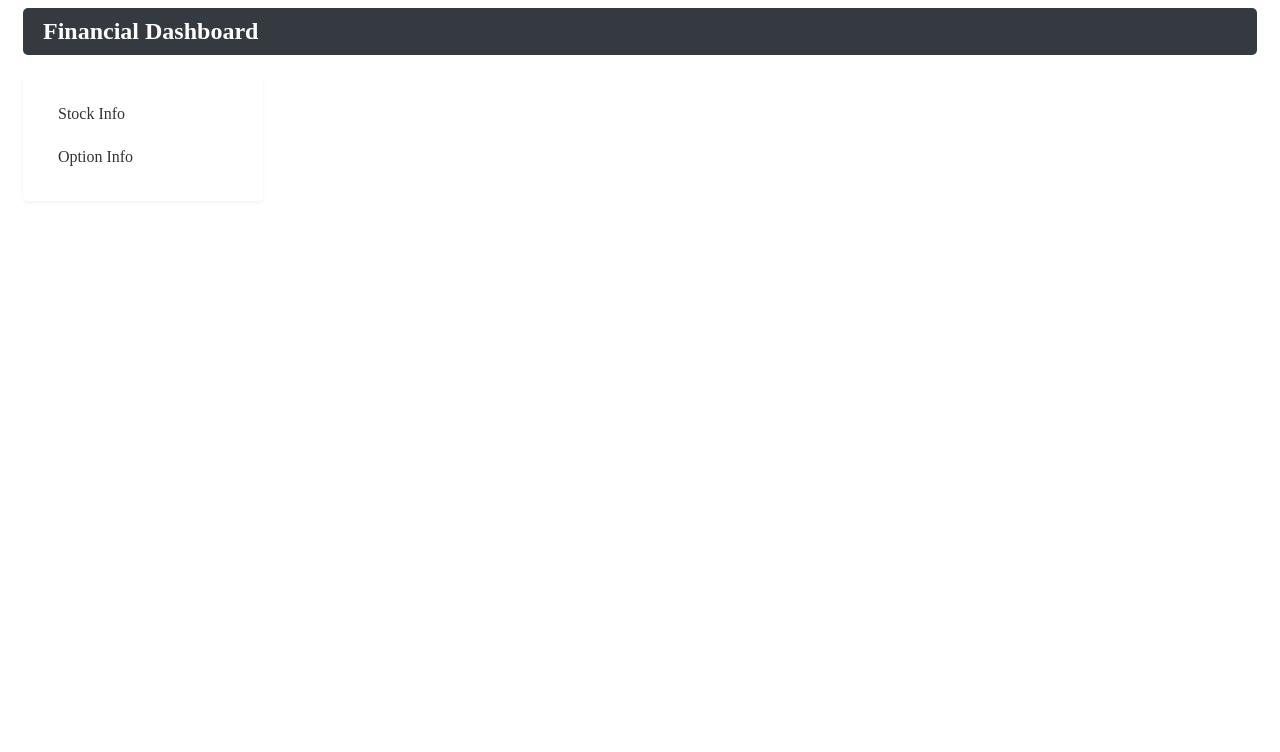
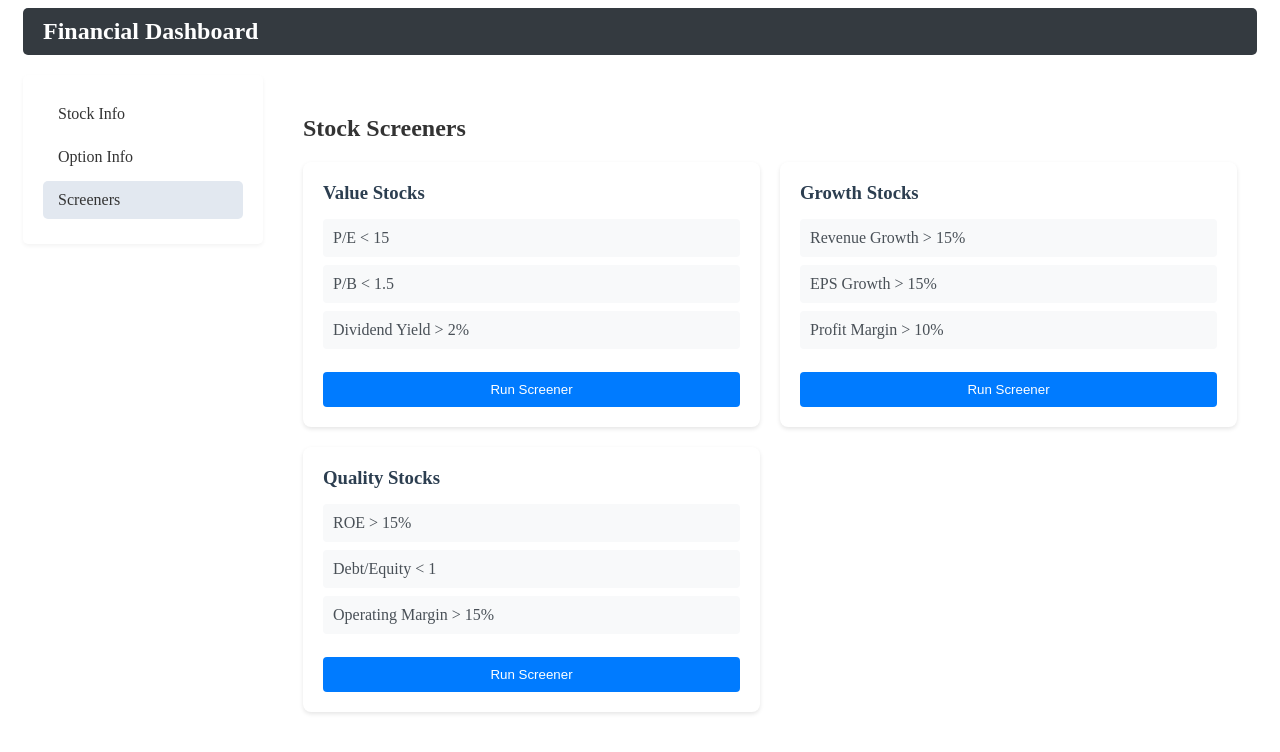
Before and after one commit to dandy007/py_invest, a Vue app in the folder stocks/frontend/vue/financial-dashboard/: page /screeners in a window 1280 px wide. Shown: the top 752 px of the page. Built offline with nearby package versions, Linux system fonts and the light colour scheme.

Commit message:
screener

```diff
--- a/stocks/frontend/vue/financial-dashboard/src/App.vue
+++ b/stocks/frontend/vue/financial-dashboard/src/App.vue
@@ -7,6 +7,7 @@
       <nav class="sidebar">
         <router-link to="/stocks" class="nav-item">Stock Info</router-link>
         <router-link to="/options" class="nav-item">Option Info</router-link>
+        <router-link to="/screeners" class="nav-item">Screeners</router-link>
       </nav>
       <main>
         <router-view />
--- a/stocks/frontend/vue/financial-dashboard/src/router/index.ts
+++ b/stocks/frontend/vue/financial-dashboard/src/router/index.ts
@@ -1,6 +1,7 @@
 import { createRouter, createWebHistory } from 'vue-router'
 import StockDashboard from '../views/StockDashboard.vue'
 import OptionsDashboard from '../views/OptionsDashboard.vue'
+import Screeners from '../views/Screeners.vue'
 
 const router = createRouter({
   history: createWebHistory(),
@@ -18,6 +19,11 @@ const router = createRouter({
       path: '/options',
       name: 'options',
       component: OptionsDashboard
+    },
+    {
+      path: '/screeners',
+      name: 'screeners',
+      component: Screeners
     }
   ]
 })
--- /dev/null
+++ b/stocks/frontend/vue/financial-dashboard/src/views/Screeners.vue
@@ -0,0 +1,123 @@
+<template>
+  <div class="screeners">
+    <h2>Stock Screeners</h2>
+    <div class="screeners-grid">
+      <!-- Value Stocks Card -->
+      <div class="screener-card">
+        <h3>Value Stocks</h3>
+        <div class="metrics">
+          <div class="metric">
+            <p>P/E < 15</p>
+          </div>
+          <div class="metric">
+            <p>P/B < 1.5</p>
+          </div>
+          <div class="metric">
+            <p>Dividend Yield > 2%</p>
+          </div>
+        </div>
+        <button class="screen-button">Run Screener</button>
+      </div>
+
+      <!-- Growth Stocks Card -->
+      <div class="screener-card">
+        <h3>Growth Stocks</h3>
+        <div class="metrics">
+          <div class="metric">
+            <p>Revenue Growth > 15%</p>
+          </div>
+          <div class="metric">
+            <p>EPS Growth > 15%</p>
+          </div>
+          <div class="metric">
+            <p>Profit Margin > 10%</p>
+          </div>
+        </div>
+        <button class="screen-button">Run Screener</button>
+      </div>
+
+      <!-- Quality Stocks Card -->
+      <div class="screener-card">
+        <h3>Quality Stocks</h3>
+        <div class="metrics">
+          <div class="metric">
+            <p>ROE > 15%</p>
+          </div>
+          <div class="metric">
+            <p>Debt/Equity < 1</p>
+          </div>
+          <div class="metric">
+            <p>Operating Margin > 15%</p>
+          </div>
+        </div>
+        <button class="screen-button">Run Screener</button>
+      </div>
+    </div>
+  </div>
+</template>
+
+<script setup lang="ts">
+// Screener logic will be implemented later
+</script>
+
+<style scoped>
+.screeners {
+  padding: 20px;
+}
+
+.screeners h2 {
+  margin-bottom: 20px;
+  color: #333;
+}
+
+.screeners-grid {
+  display: grid;
+  grid-template-columns: repeat(auto-fit, minmax(300px, 1fr));
+  gap: 20px;
+}
+
+.screener-card {
+  background: white;
+  border-radius: 8px;
+  padding: 20px;
+  box-shadow: 0 2px 4px rgba(0,0,0,0.1);
+  display: flex;
+  flex-direction: column;
+}
+
+.screener-card h3 {
+  margin: 0 0 15px 0;
+  color: #2c3e50;
+}
+
+.metrics {
+  flex-grow: 1;
+  margin-bottom: 15px;
+}
+
+.metric {
+  background: #f8f9fa;
+  padding: 10px;
+  margin-bottom: 8px;
+  border-radius: 4px;
+}
+
+.metric p {
+  margin: 0;
+  color: #495057;
+}
+
+.screen-button {
+  background: #007bff;
+  color: white;
+  border: none;
+  padding: 10px;
+  border-radius: 4px;
+  cursor: pointer;
+  transition: background-color 0.2s;
+}
+
+.screen-button:hover {
+  background: #0056b3;
+}
+</style>
```
